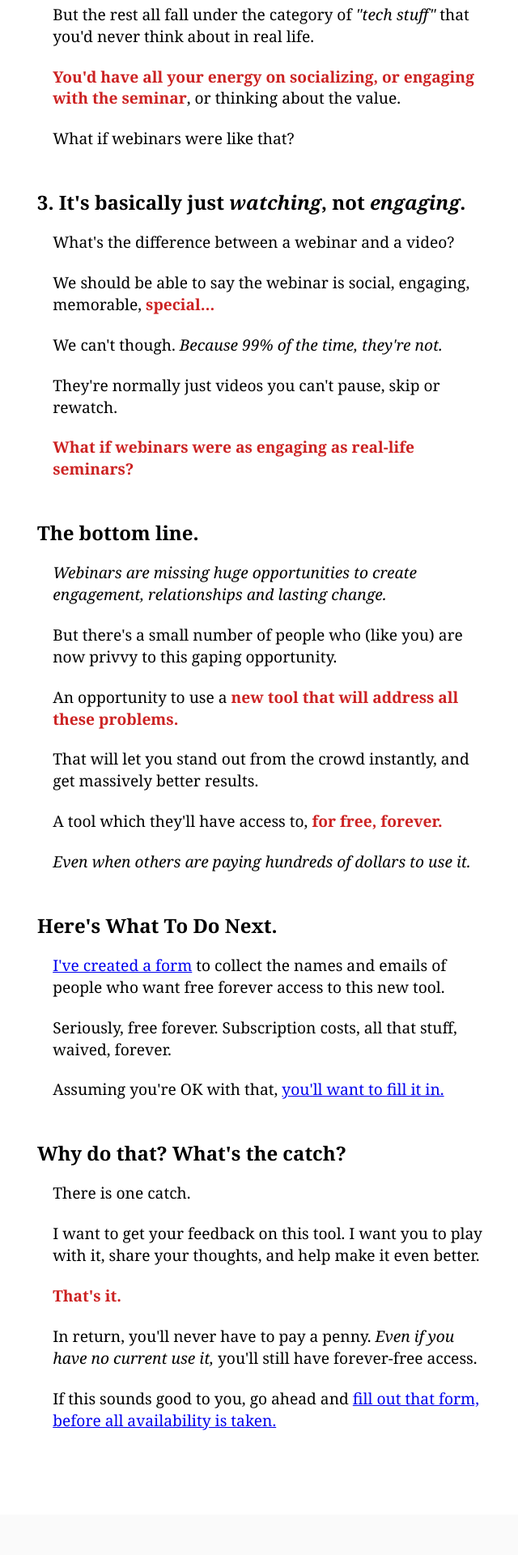
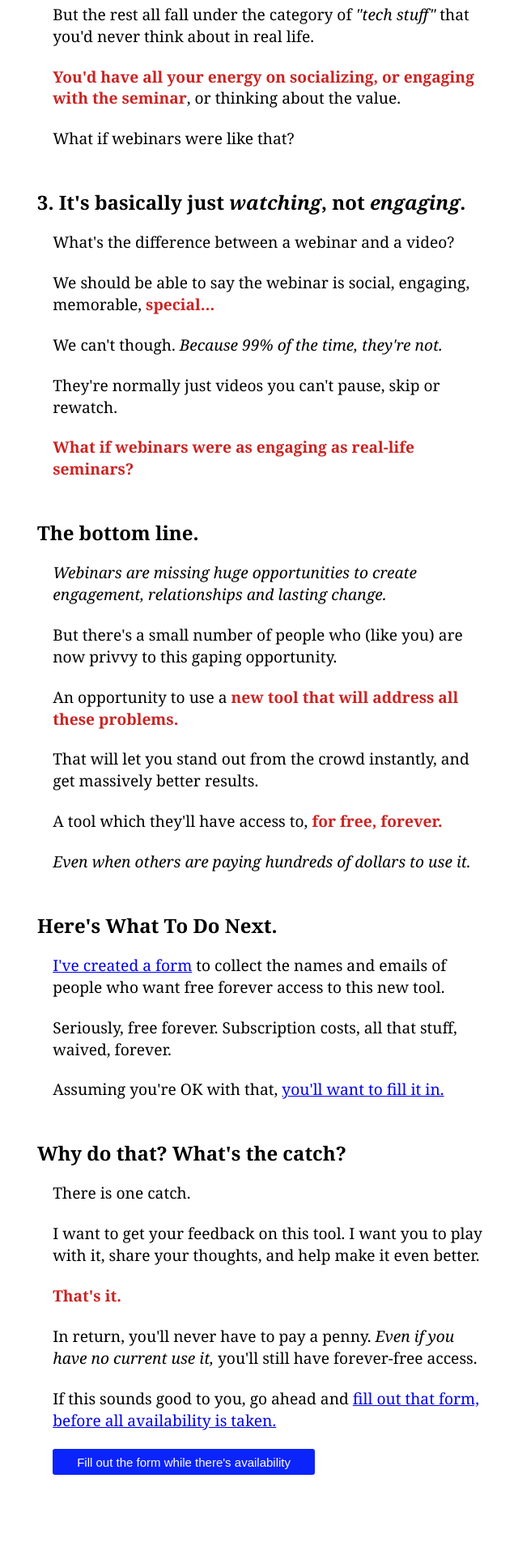
Before and after one commit to fairheadcreative/webinar, a Jekyll site: the page built from index.html, in a window 1280 px wide. Shown: the part 1272-3192 px from the top of the page at 81% size, without its empty margins (314-954 px from the left). Built offline with Jekyll 4.4.1, drawn with Linux system fonts in a browser that asks for light colours; Markdown is read by kramdown in place of the engine named in the settings; before the commit the page ends 3142 px from its top, so only the background shows below that.

Commit message:
Add button on index

```diff
--- a/_layouts/layout.html
+++ b/_layouts/layout.html
@@ -73,6 +73,16 @@
     .body-div {
       margin: 0 auto !important;
     }
+
+    .button {
+      background: rgb(11, 36, 251);
+      font-size: 15px;
+      font-family: Arial, sans-serif;
+      padding: .5em 2em;
+      color: white;
+      text-decoration: none;
+      border-radius: 3px;
+    }
   </style>
 </head>
 
--- a/index.html
+++ b/index.html
@@ -54,3 +54,4 @@ class: home
 <p><strong>That's it.</strong></p>
 <p>In return, you'll never have to pay a penny. <em>Even if you have no current use it,</em> you'll still have forever-free access.</p>
 <p>If this sounds good to you, go ahead and <a href="/yes/">fill out that form, before all availability is taken.</a></p>
+<p><a href="/yes/" class="button">Fill out the form while there's availability</a></p>
--- a/yes.html
+++ b/yes.html
@@ -9,6 +9,6 @@ permalink: /yes/
 
 <p>Webinars are great, in a lot of ways. In others, they sort of suck.</p>
 
-<p><strong>Thanks for filling this out &amp; helping webinars suck less.</strong></p>
+<p><strong>Thanks for filling this out &amp; helping webinars suck less:</strong></p>
 
 <script type="text/javascript" src="http://app.fairheadcreative.com/?q=forms/getForm&i=116278&type=portable"></script>
```
